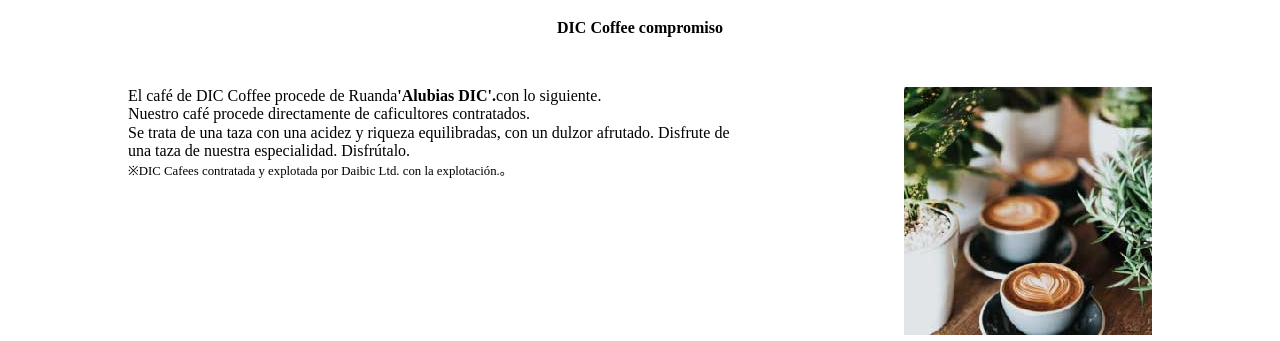
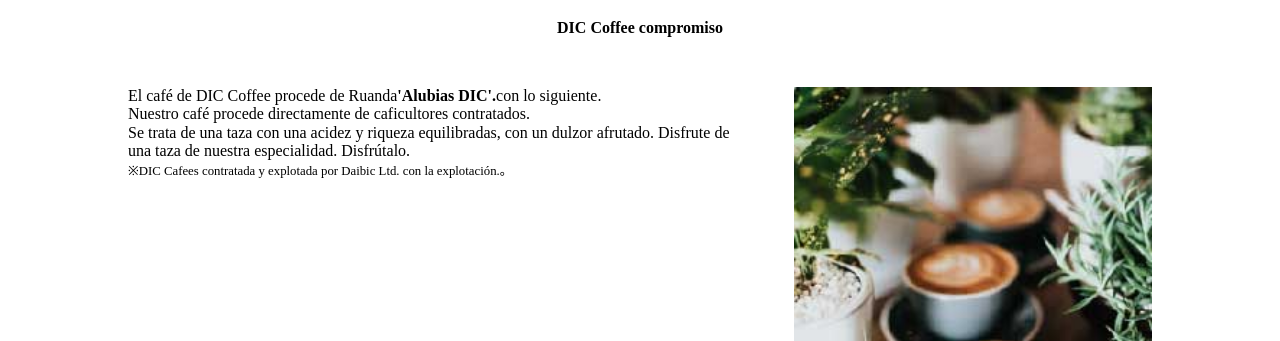
Before and after one commit to agk7BOOST/proyectocafe1, a plain HTML site: page index.html in a window 1280 px wide. Shown: the part 611-952 px from the top of the page. Drawn offline with Linux system fonts and the light colour scheme.

Commit message:
Update main.css

```diff
--- a/css/main.css
+++ b/css/main.css
@@ -82,7 +82,7 @@ div,li {
   width: 60%;
 }
 .section_tittle_content img{
-  width: 35;
+  width: 35%;
 }
 .menu_title {
   display: inline-block;
```
